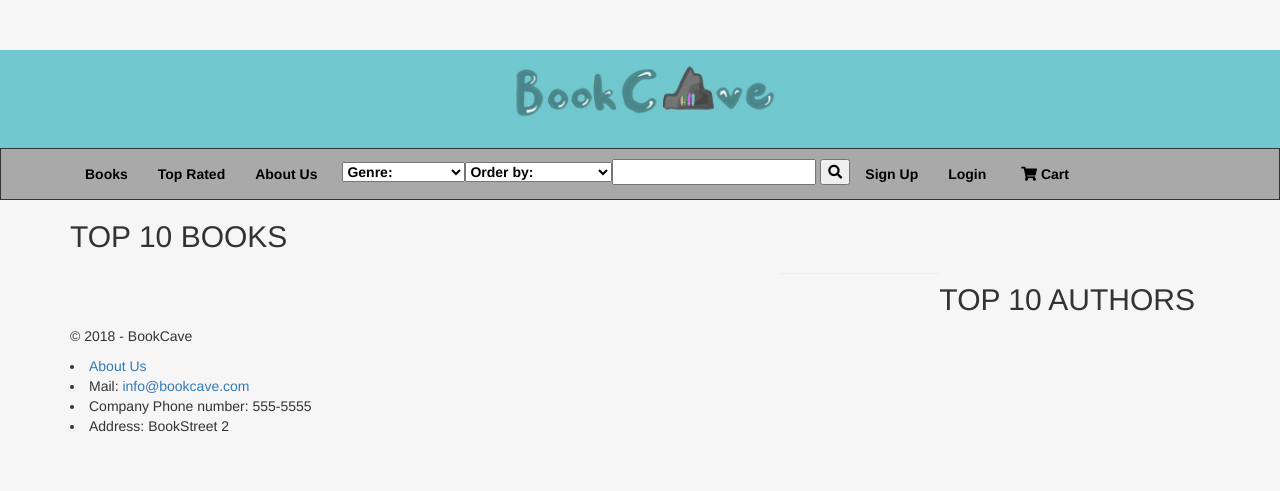
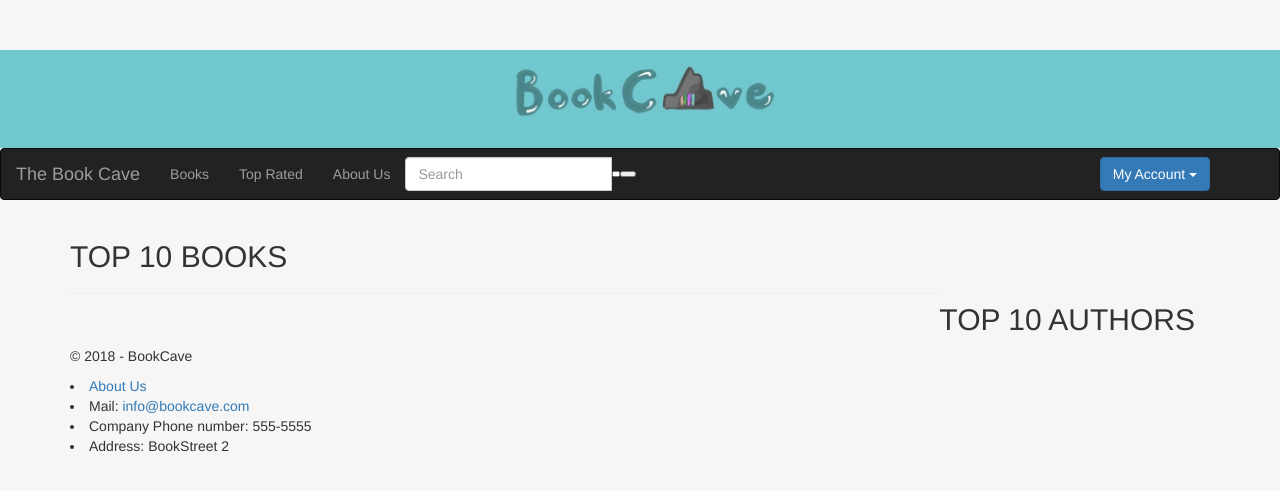
Before and after one commit to JohannHinrik/BookCave, an ASP.NET Core app: page /Book/TopRated in a window 1280 px wide. Shown: the top 491 px of the page. Run offline with ASP.NET Core 8, Linux system fonts and the light colour scheme; the project's own start-up code is not run, and a stand-in starts its controllers and pages; some libraries are stand-ins or nearby versions.

Commit message:
changing the whole look of the site, starting with nav and book index and topr

```diff
--- a/Views/Book/TopRated.cshtml
+++ b/Views/Book/TopRated.cshtml
@@ -1,14 +1,15 @@
 @model Tuple<List<BookCave.Models.ViewModels.BookListViewModel>,List<BookCave.Models.ViewModels.AuthorListViewModel>>
 
 <h2 id="topBooksH2">TOP 10 BOOKS</h2>
-<div class="topBooks">
+<div class="col-xs-6 col-lg-9">
     @foreach(var book in Model.Item1)
     {
-        <div class="topBookDiv">
+        <div class="col-xs-6 col-lg-6">
+        <hr>
             <div>
                 <img src="~/images/books/(@book.BookId).jpg" alt="@book.Title" class="bookCover">
             </div>
-            <div class="BookInfo">
+            <div class="col-xs-6 col-lg-6">
                 <a asp-controller="Book" asp-action="Details" asp-route-id="@book.BookId" class ="bookTitle">@book.Title</a> <br/>
                 Genre: @book.Genre <br/>
                 Author: @book.Author <br/>
--- a/Views/Home/Index.cshtml
+++ b/Views/Home/Index.cshtml
@@ -15,7 +15,7 @@
             <div class="carousel-caption" role="option">
                 <p>
                     Get the Harry Potter collection!
-                    <!-- <a class="btn btn-default" href="https://go.microsoft.com/fwlink/?LinkID=525028&clcid=0x409">
+                    <a class="btn btn-default" href="https://go.microsoft.com/fwlink/?LinkID=525028&clcid=0x409">
                         BUY NOW
                     </a> -->
                 <!-- </p>
@@ -28,7 +28,7 @@
                     Check some of our top picks!
                     <!-- <a class="btn btn-default" href="https://go.microsoft.com/fwlink/?LinkID=525030&clcid=0x409">
                         Learn More
-                    </a> -->
+                    </a>
                  </p>
             </div>
         </div>
--- a/Views/Shared/_Layout.cshtml
+++ b/Views/Shared/_Layout.cshtml
@@ -25,53 +25,44 @@
             <a href="http://localhost:5000"><img src="../../images/bookCave.jpg" alt="siteName" id="siteName"></a>
         </div>
     </div>
-   <nav id="fullNavigation">
-        <div class="container">
-            <!-- Navigation Bar -->
-            <div id="navigation-bar">
+    <!-- ADDED -->
+    <nav class="navbar navbar-inverse">
+        <div class="container-fluid">
+            <div class="navbar-header">
+                <a class="navbar-brand" a asp-area="" asp-controller="Home" asp-action="Index">The Book Cave</a>
+            </div>
             <ul class="nav navbar-nav">
                 <li ><a asp-area="" asp-controller="Book" asp-action="Index">Books</a></li>
                 <li><a asp-area="" asp-controller="Book" asp-action="TopRated">Top Rated</a></li>
                 <li><a asp-area="" asp-controller="Home" asp-action="About">About Us</a></li>
-                    <li>
-                        <div id="search-bar">
-                            @using (Html.BeginForm("Index", "Book", FormMethod.Get))
-                            {
-                                @Html.DropDownList("genre", new SelectList(
-                                new List<Object>{
-                                    new { value = 0 , text = "Genre:"  },
-                                    new { value = 1 , text = "Adventure" },
-                                    new { value = 2 , text = "Autobiogrophy"},
-                                    new { value = 3 , text = "Fiction"}
-                                },
-                                "value",
-                                "text",
-                                0))
+            </ul>
+            <div class="container">
 
-                                @Html.DropDownList("order", new SelectList(
-                                new List<Object>{
-                                    new { value = 0 , text = "Order by:"  },
-                                    new { value = 1 , text = "Price low to high" },
-                                    new { value = 2 , text = "Price high to low"},
-                                    new { value = 3 , text = "Alphabetical order"},
-                                    new { value = 4 , text = "Reversed alphabet"}
-                                },
-                                "value",
-                                "text",
-                                0))
 
+            <!-- Search bar -->
+            <form class="navbar-form" role="search">
+                <div class="input-group">
+                    <input type="text" class="form-control" placeholder="Search" name="q">
+                    <div class="input-group-btn">
                         @Html.TextBox("search")
-                                <button type="submit" id="search-button" value="search"><i class="fas fa-search"></i></button>
-                            }
+                        <button type="submit" id="search-button" value="search"><i class="glyphicon glyphicon-search"></i></button>
                     </div>
-                    </li>
-                <!--The login button for the navigation bar-->
+                </div>
+            <!-- Need to add a dropdown bar here!!  -->
+                <div class="nav navbar-nav navbar-right">
+                     <div class="dropdown">
+                        <button class="btn btn-primary dropdown-toggle" type="button" data-toggle="dropdown">My Account <span class="caret"></span></button>
+                        <ul class="dropdown-menu">
+                            <li><a asp-area="" asp-controller="Home" asp-action="Contact"><i class="fas fa-shopping-cart"></i> Cart</a></li>
                             @await Html.PartialAsync("_LoginPartial")
-                <li id="cart"><a asp-area="" asp-controller="Home" asp-action="Contact"><i class="fas fa-shopping-cart"></i> Cart</a></li>
                         </ul>
                     </div>
                 </div>
+            </div>
+        </form>
+</div>
     </nav>
+<!-- HERE IT ENDS -->
     <div class="container body-content">
         @RenderBody()
          <hr />
--- a/Views/Shared/_LoginPartial.cshtml
+++ b/Views/Shared/_LoginPartial.cshtml
@@ -11,12 +11,12 @@
 @if (SignInManager.IsSignedIn(User))
 {
     <form asp-action="LogOut" asp-controller="Account" method="POST">
-        <ul class="nav navbar-nav">
+        <ul class="nav navbar-nav navbar-right">
             <li>
-                <button class="navigationBtnLink">@claim</button>
+                <button class="btn btn-link navbar-btn navbar-link"><span class="glyphicon glyphicon-user"></span> @claim</button>
             </li>
             <li>
-                <button type="submit" class="navigationBtnLink">Log out</button>
+                <button type="submit" class="btn btn-link navbar-btn navbar-link"><span class="glyphicon glyphicon-log-out"></span> Log out</button>
             </li>
         </ul>
     </form>
@@ -25,10 +25,10 @@
 {
     <ul class="nav navbar-nav">
         <li>
-            <a asp-area="" asp-controller="Account" asp-action="SignUp">Sign Up</a>
+            <a asp-area="" asp-controller="Account" asp-action="SignUp"><span class="glyphicon glyphicon-user"></span> Sign Up</a>
         </li>
         <li>
-            <a asp-area="" asp-controller="Account" asp-action="Login">Login</a>
+            <a asp-area="" asp-controller="Account" asp-action="Login"><span class="glyphicon glyphicon-log-in"></span> Login</a>
         </li>
     </ul>
 }
--- a/wwwroot/css/bookCaveStyle.css
+++ b/wwwroot/css/bookCaveStyle.css
@@ -1,4 +1,3 @@
-
 #siteName-div
 {
     text-align: center;
@@ -14,101 +13,12 @@
     background: rgb(113, 200, 207);
 }
 
-/* Navgation bar */
-#fullNavigation
-{
-    background: darkgrey;
-    border-style: solid;
-    border-width: 1px;
-}
-#navigation-bar ul li
-{
-   color: black;
-   font-weight: bold;
-}
-
-#navigation-bar ul li a
-{
-   color: black;
-}
-
-#login
-{
-    padding-left: 5px;
-}
-#navigation-bar ul li a:hover
-{
-  background: lightgrey;
-}
-
-#cart
-{
-    padding-left: 5px;
-}
-
-/* Search bar */
-#search-bar
-{
-    margin-top: 10px;
-    padding-left: 10px;
-}
-/* Search bar text */
-#search-text
-{
-    display: inline-block;
-    width: 300px;
-}
-
-/* Books */
-/* for all books */
-.books
-{
-    background: white;
-}
-/* for each book */
-
-.bookDiv
-{
-    width: 30%;
-    float: left;
-    margin-right: 15px;
-    margin-bottom: 15px;
-    background: white;
-    overflow: auto;
-    border-style: solid;
-    border-color: rgb(160,160,160);
-    border-width: 1px;
-}
-
-
-@media only screen and (max-width: 1200px) {
-    .bookDiv, topBooks
-    {
-        width: 342px;
-        margin-right: 15px;
-        margin-bottom: 15px;
-        background: white;
-        border-style: solid;
-        border-color: rgb(160,160,160);
-        border-width: 1px;
-    }
-}
-
 .bookCover
 {
     width: 150px;
     height: 227px;
     float: left;
 }
-
-.BookInfo
-{
-    float: right;
-    overflow: hidden;
-    width: 50%;
-    background: white;
-}
-
 .addToButtons
 {
     bottom: 0%;
@@ -194,34 +104,12 @@
 }
 
 /* Top Rated Books */
-.topBooks
-{
-    float:left;
-    width: 60%;
-    background: white;
-    margin-top: 15px;
-    margin-left: 25px;
-}
-
 #topAuthors
 {
     float: right;
     margin-right: 15px;
 }
 
-.topBookDiv
-{
-    width: 45%;
-    float: left;
-    margin-right: 10px;
-    margin-bottom: 15px;
-    background: white;
-    border-style: solid;
-    border-color: rgb(160,160,160);
-    border-width: 1px;
-}
-
-/* Book title name  */
 .bookTitle
 {
     font-weight: bold;
@@ -291,3 +179,10 @@
     font-weight: bold;
     padding-top: 10px;
 }
+
+/* Carosel in home index */
+
+#myCarousel
+{
+    width:100%;
+}
```
Also changed, not shown: Views/Book/Index.cshtml (+6 -5 lines). Lines whose indentation alone changed are shown as unchanged.
